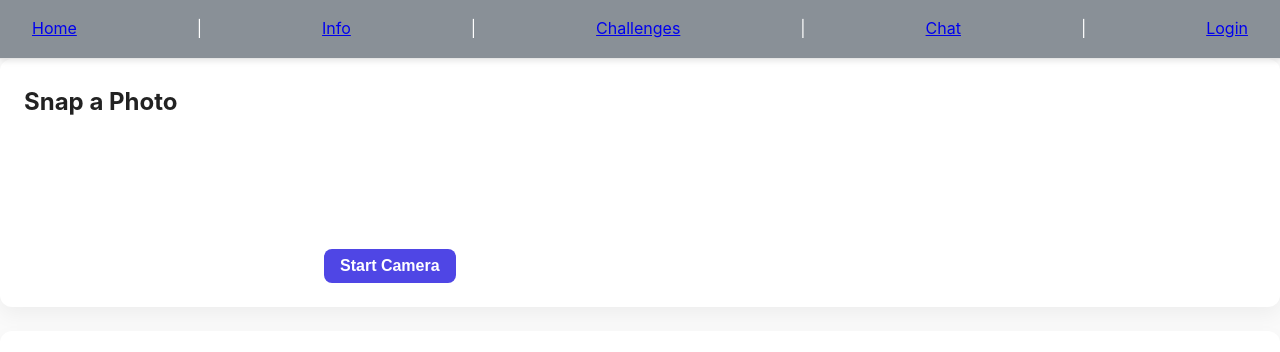
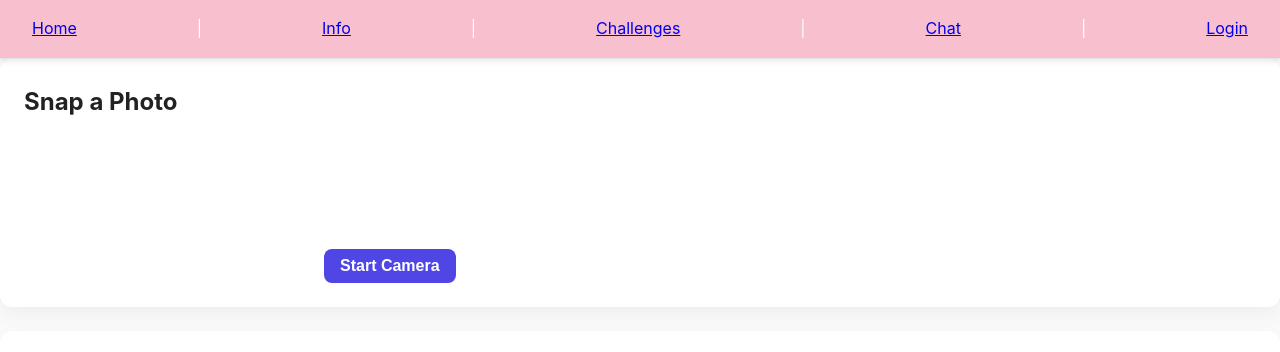
Before and after one commit to Preksh2102/SnapImapct, a React app: page / in a window 1280 px wide. Shown: the top 352 px of the page. Built offline with nearby package versions, Linux system fonts and the light colour scheme; some packages are replaced by stand-ins of ours.

Commit message:
Update index.css

```diff
--- a/src/index.css
+++ b/src/index.css
@@ -157,7 +157,7 @@ button:hover {
   display: flex;
   justify-content: space-between;
   align-items: center;
-  background-color: #899097; /* Dark gray */
+  background-color: #f8bfcf; /* Dark gray */
   padding: 1rem 2rem;
   box-shadow: 0 2px 6px rgba(0, 0, 0, 0.1);
   color: white;
```
